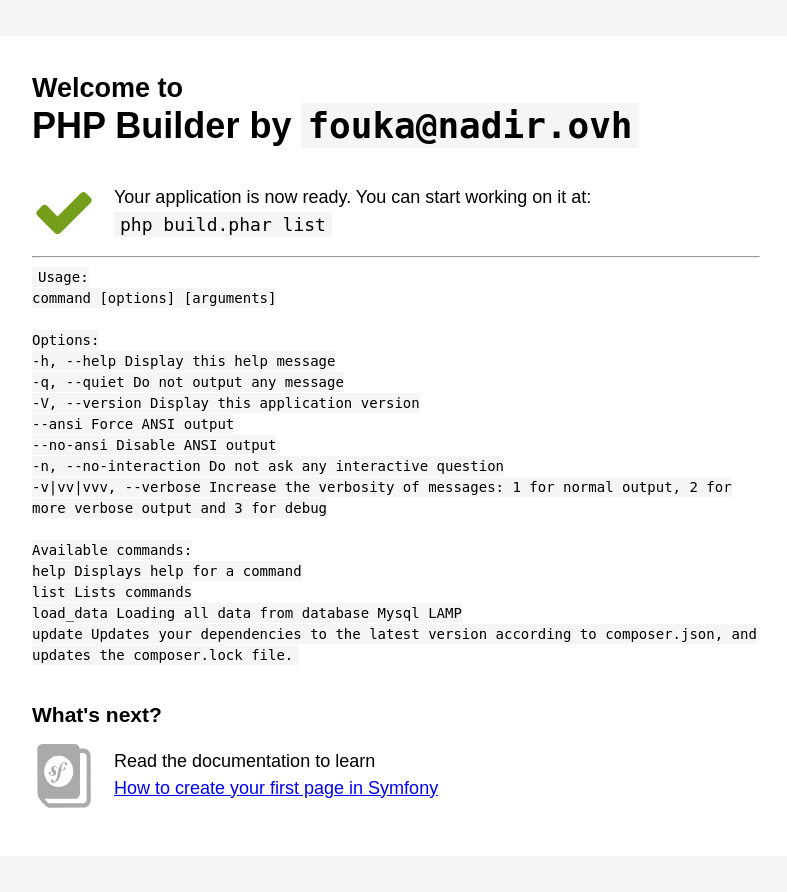
After one commit to nfouka/BuildConsolePHP, a PHP site: page / in a window 1280 px wide. The commit adds this page. Shown: the whole page, without its empty margins (244-1031 px from the left). Run offline with PHP 8.4, Linux system fonts and the light colour scheme.

```diff
--- a/conf/services/services.xml
+++ b/conf/services/services.xml
@@ -5,6 +5,7 @@
 
     <parameters>
         <parameter key="mailer.transport">sendmail</parameter>
+        <parameter key="database_driver">pdo_mysql</parameter>
     </parameters>
 
     <services>
--- /dev/null
+++ b/index.php
@@ -0,0 +1,93 @@
+
+    <div id="wrapper">
+        <div id="container">
+            <div id="welcome">
+                <h1><span>Welcome to</span> PHP Builder by <code>fouka@nadir.ovh </code></h1>
+            </div>
+
+            <div id="status">
+                <p>
+                    <svg id="icon-status" width="1792" height="1792" viewBox="0 0 1792 1792" xmlns="http://www.w3.org/2000/svg"><path d="M1671 566q0 40-28 68l-724 724-136 136q-28 28-68 28t-68-28l-136-136-362-362q-28-28-28-68t28-68l136-136q28-28 68-28t68 28l294 295 656-657q28-28 68-28t68 28l136 136q28 28 28 68z" fill="#759E1A"/></svg>
+
+                    Your application is now ready. You can start working on it at: <br/>
+                    <code>php build.phar list</code>
+                    <hr>
+                    <code style='font-size:14px;'>
+
+Usage:<br/>
+  command [options] [arguments]<br/>
+<br/>
+Options:<br/>
+  -h, --help            Display this help message<br/>
+  -q, --quiet           Do not output any message<br/>
+  -V, --version         Display this application version<br/>
+      --ansi            Force ANSI output<br/>
+      --no-ansi         Disable ANSI output<br/>
+  -n, --no-interaction  Do not ask any interactive question<br/>
+  -v|vv|vvv, --verbose  Increase the verbosity of messages: 1 for normal output, 2 for more verbose output and 3 for debug<br/>
+<br/>
+Available commands:<br/>
+  help       Displays help for a command<br/>
+  list       Lists commands<br/>
+  load_data  Loading all data from database Mysql LAMP<br/>
+  update     Updates your dependencies to the latest version according to composer.json, and updates the composer.lock file.<br/>
+
+                    </code>
+                </p>
+            </div>
+
+            <div id="next">
+                <h2>What's next?</h2>
+                <p>
+                    <svg id="icon-book" version="1.1" xmlns="http://www.w3.org/2000/svg" x="0px" y="0px" viewBox="-12.5 9 64 64" enable-background="new -12.5 9 64 64" xml:space="preserve">
+                        <path fill="#AAA" d="M6.8,40.8c2.4,0.8,4.5-0.7,4.9-2.5c0.2-1.2-0.3-2.1-1.3-3.2l-0.8-0.8c-0.4-0.5-0.6-1.3-0.2-1.9
+                            c0.4-0.5,0.9-0.8,1.8-0.5c1.3,0.4,1.9,1.3,2.9,2.2c-0.4,1.4-0.7,2.9-0.9,4.2l-0.2,1c-0.7,4-1.3,6.2-2.7,7.5
+                            c-0.3,0.3-0.7,0.5-1.3,0.6c-0.3,0-0.4-0.3-0.4-0.3c0-0.3,0.2-0.3,0.3-0.4c0.2-0.1,0.5-0.3,0.4-0.8c0-0.7-0.6-1.3-1.3-1.3
+                            c-0.6,0-1.4,0.6-1.4,1.7s1,1.9,2.4,1.8c0.8,0,2.5-0.3,4.2-2.5c2-2.5,2.5-5.4,2.9-7.4l0.5-2.8c0.3,0,0.5,0.1,0.8,0.1
+                            c2.4,0.1,3.7-1.3,3.7-2.3c0-0.6-0.3-1.2-0.9-1.2c-0.4,0-0.8,0.3-1,0.8c-0.1,0.6,0.8,1.1,0.1,1.5c-0.5,0.3-1.4,0.6-2.7,0.4l0.3-1.3
+                            c0.5-2.6,1-5.7,3.2-5.8c0.2,0,0.8,0,0.8,0.4c0,0.2,0,0.2-0.2,0.5c-0.2,0.3-0.3,0.4-0.2,0.7c0,0.7,0.5,1.1,1.2,1.1
+                            c0.9,0,1.2-1,1.2-1.4c0-1.2-1.2-1.8-2.6-1.8c-1.5,0.1-2.8,0.9-3.7,2.1c-1.1,1.3-1.8,2.9-2.3,4.5c-0.9-0.8-1.6-1.8-3.1-2.3
+                            c-1.1-0.7-2.3-0.5-3.4,0.3c-0.5,0.4-0.8,1-1,1.6c-0.4,1.5,0.4,2.9,0.8,3.4l0.9,1c0.2,0.2,0.6,0.8,0.4,1.5c-0.3,0.8-1.2,1.3-2.1,1
+                            c-0.4-0.2-1-0.5-0.9-0.9c0.1-0.2,0.2-0.3,0.3-0.5s0.1-0.3,0.1-0.3c0.2-0.6-0.1-1.4-0.7-1.6c-0.6-0.2-1.2,0-1.3,0.8
+                            C4.3,38.4,4.7,40,6.8,40.8z M46.1,20.9c0-4.2-3.2-7.5-7.1-7.5h-3.8C34.8,10.8,32.7,9,30.2,9L-2.3,9.1c-2.8,0.1-4.9,2.4-4.9,5.4
+                            L-7,58.6c0,4.8,8.1,13.9,11.6,14.1l34.7-0.1c3.9,0,7-3.4,7-7.6L46.1,20.9z M-0.3,36.4c0-8.6,6.5-15.6,14.5-15.6
+                            c8,0,14.5,7,14.5,15.6S22.1,52,14.2,52C6.1,52-0.3,45-0.3,36.4z M42.1,65.1c0,1.8-1.5,3.1-3.1,3.1H4.6c-0.7,0-3-1.8-4.5-4.4h30.4
+                            c2.8,0,5-2.4,5-5.4V17.9h3.7c1.6,0,2.9,1.4,2.9,3.1V65.1L42.1,65.1z"/>
+                    </svg>
+
+                    Read the documentation to learn
+                    <a href="http://symfony.com/doc/{{ constant('Symfony\\Component\\HttpKernel\\Kernel::VERSION')[:3] }}/page_creation.html">
+                        How to create your first page in Symfony
+                    </a>
+                </p>
+            </div>
+
+        </div>
+    </div>
+
+<style>
+    body { background: #F5F5F5; font: 18px/1.5 sans-serif; }
+    h1, h2 { line-height: 1.2; margin: 0 0 .5em; }
+    h1 { font-size: 36px; }
+    h2 { font-size: 21px; margin-bottom: 1em; }
+    p { margin: 0 0 1em 0; }
+    a { color: #0000F0; }
+    a:hover { text-decoration: none; }
+    code { background: #F5F5F5; max-width: 100px; padding: 2px 6px; word-wrap: break-word; }
+    #wrapper { background: #FFF; margin: 1em auto; max-width: 800px; width: 95%; }
+    #container { padding: 2em; }
+    #welcome, #status { margin-bottom: 2em; }
+    #welcome h1 span { display: block; font-size: 75%; }
+    #icon-status, #icon-book { float: left; height: 64px; margin-right: 1em; margin-top: -4px; width: 64px; }
+    #icon-book { display: none; }
+
+    @media (min-width: 768px) {
+        #wrapper { width: 80%; margin: 2em auto; }
+        #icon-book { display: inline-block; }
+        #status a, #next a { display: block; }
+
+        @-webkit-keyframes fade-in { 0% { opacity: 0; } 100% { opacity: 1; } }
+        @keyframes fade-in { 0% { opacity: 0; } 100% { opacity: 1; } }
+        .sf-toolbar { opacity: 0; -webkit-animation: fade-in 1s .2s forwards; animation: fade-in 1s .2s forwards;}
+    }
+</style>
```
Also changed, not shown: conf/db/parameters.yml (added, +13 -0 lines), files.php (+0 -8 lines), 1 other file.
